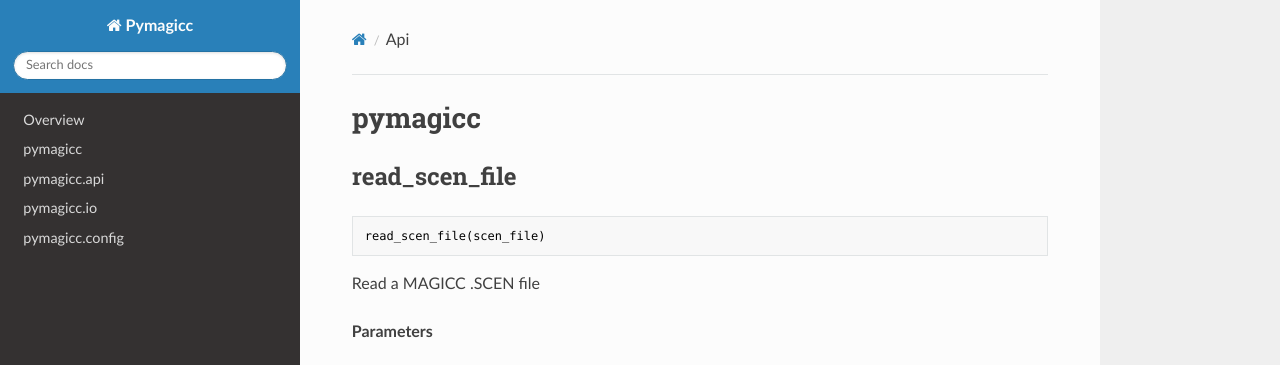
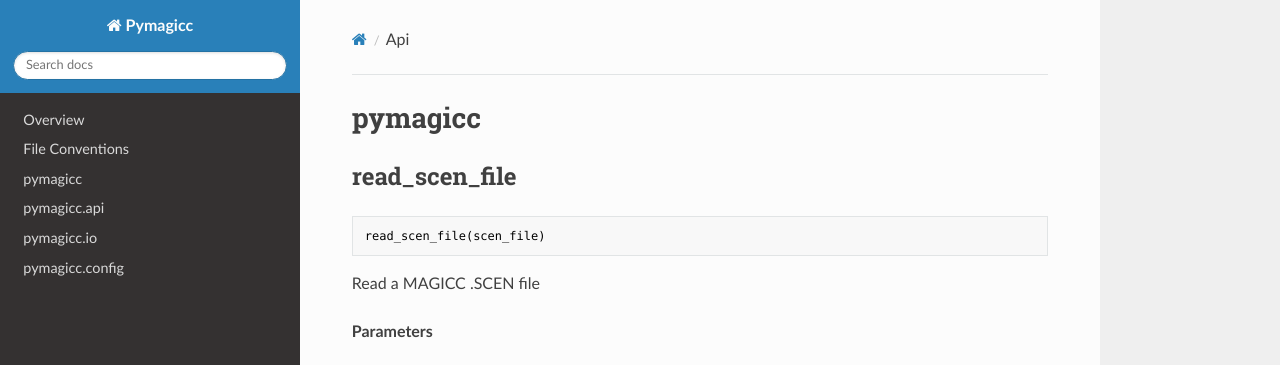
Before and after one commit to openscm/pymagicc, an MkDocs documentation site: the page built from docsrc/api.md, in a window 1280 px wide. Shown: the top 365 px of the page. Built offline with MkDocs 1.6.1, drawn with Linux system fonts in a browser that asks for light colours; nearby versions of some CDN libraries; old or Windows-style settings are respelled for this version of MkDocs.

Commit message:
Add new section to docs

```diff
--- a/mkdocs.yml
+++ b/mkdocs.yml
@@ -3,6 +3,7 @@ site_dir: docs
 site_name: Pymagicc
 pages:
   - Overview: index.md
+  - File Conventions: file_conventions.md
   - pymagicc: pymagicc.md
   - pymagicc.api: pymagicc.api.md
   - pymagicc.io: pymagicc.io.md
```
Also changed, not shown: 1 other file.
